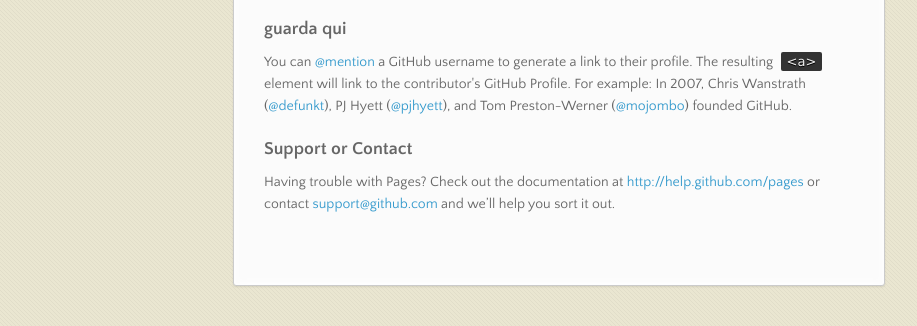
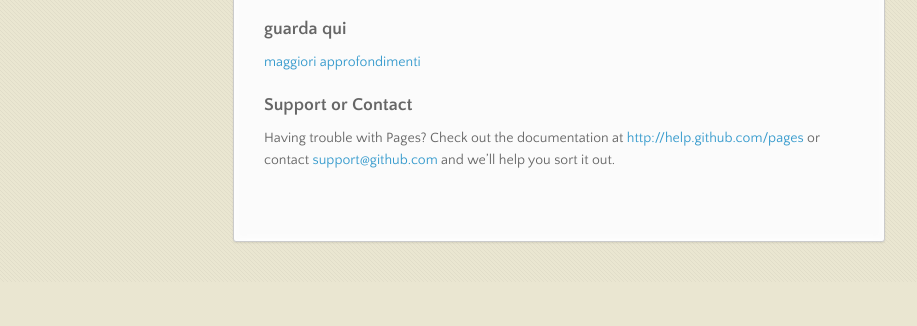
Before and after one commit to Rosanna-Perria/simulazione6, a plain HTML site: page index.html in a window 1280 px wide. Shown: the part 1086-1412 px from the top of the page, without its empty margins (82-999 px from the left). After the commit the page ends 1368 px from the top, so only its background shows below. Drawn offline with nearby package versions, Linux system fonts and the light colour scheme.

Commit message:
Update index.html

```diff
--- a/index.html
+++ b/index.html
@@ -74,7 +74,7 @@ fondatore della psicoanalisi
 <h3>
 <a name="authors-and-contributors" class="anchor" href="#authors-and-contributors"><span class="octicon octicon-link"></span></a>guarda qui</h3>
 
-<p>You can <a href="https://github.com/blog/821" class="user-mention">@mention</a> a GitHub username to generate a link to their profile. The resulting <code>&lt;a&gt;</code> element will link to the contributor's GitHub Profile. For example: In 2007, Chris Wanstrath (<a href="https://github.com/defunkt" class="user-mention">@defunkt</a>), PJ Hyett (<a href="https://github.com/pjhyett" class="user-mention">@pjhyett</a>), and Tom Preston-Werner (<a href="https://github.com/mojombo" class="user-mention">@mojombo</a>) founded GitHub.</p>
+<p><a href="http://www.filosofico.net/freud.htm">maggiori approfondimenti</a></p>
 
 <h3>
 <a name="support-or-contact" class="anchor" href="#support-or-contact"><span class="octicon octicon-link"></span></a>Support or Contact</h3>
```
